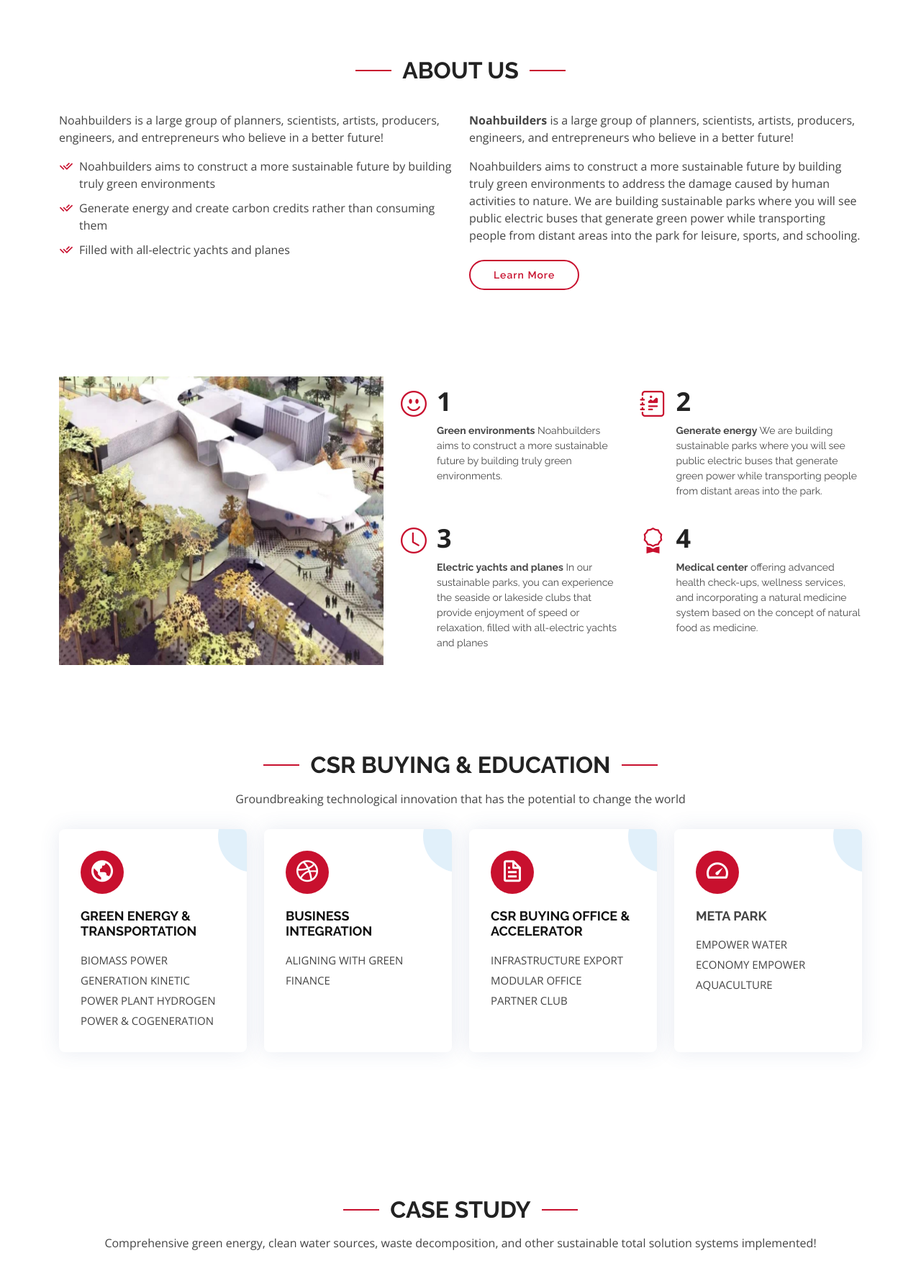
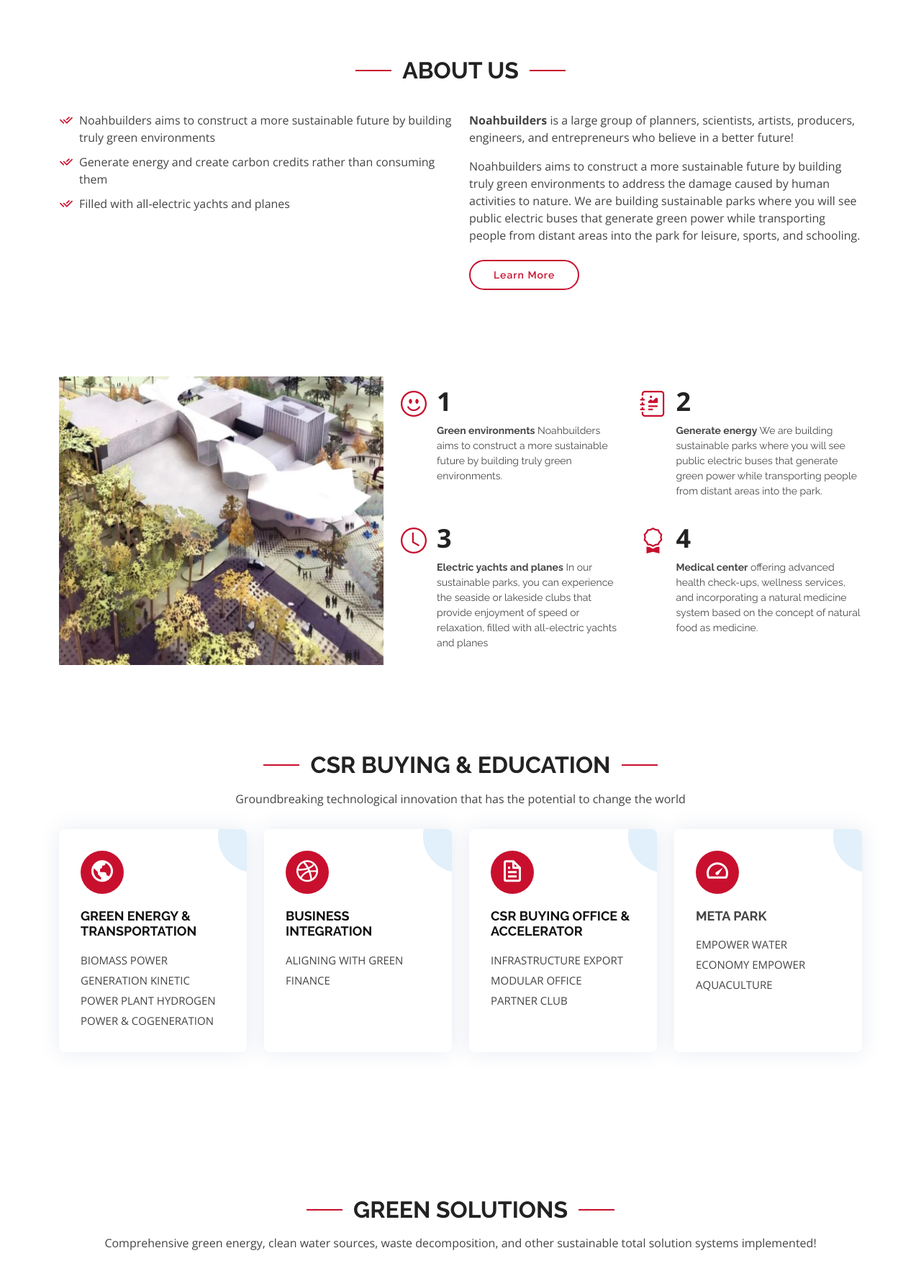
Before and after one commit to chronoschou/oldnoah, a plain HTML site: page index.html in a window 1280 px wide. Shown: the part 616-2382 px from the top of the page at 72% size. Drawn offline with nearby package versions, Linux system fonts and the light colour scheme.

Commit message:
update20240313_01
update

```diff
--- a/index.html
+++ b/index.html
@@ -6,8 +6,8 @@
   <meta content="width=device-width, initial-scale=1.0" name="viewport">
 
   <title>NoahBuilders - Index</title>
-  <meta content="" name="description">
-  <meta content="" name="keywords">
+  <meta content="Noahbuilders is a large group of planners, scientists, artists, producers, engineers, and entrepreneurs who believe in a better future!" name="description">
+  <meta content="green energy,solar,esg,csr,green city" name="keywords">
 
   <!-- Favicons -->
   <link href="assets/img/favicon.png" rel="icon">
@@ -25,16 +25,9 @@
   <link href="assets/vendor/remixicon/remixicon.css" rel="stylesheet">
   <link href="assets/vendor/swiper/swiper-bundle.min.css" rel="stylesheet">
 
-  <!-- Template Main CSS File -->
+  <!-- Main CSS File -->
   <link href="assets/css/style.css" rel="stylesheet">
 
-  <!-- =======================================================
-  * Template Name: NoahBuilders.US
-  * Updated: Jan 29 2024 with Bootstrap v5.3.2
-  * Template URL: https://bootstrapmade.com/NoahBuilders.US-free-bootstrap-template/
-  * Author: BootstrapMade.com
-  * License: https://bootstrapmade.com/license/
-  ======================================================== -->
 </head>
 
 <body>
@@ -114,9 +107,9 @@
 
         <div class="row content">
           <div class="col-lg-6" data-aos="fade-up" data-aos-delay="150">
-            <p>
+            <!-- <p>
               Noahbuilders is a large group of planners, scientists, artists, producers, engineers, and entrepreneurs who believe in a better future!
-            </p>
+            </p> -->
             <ul>
               <li><i class="ri-check-double-line"></i> Noahbuilders aims to construct a more sustainable future by building truly green environments </li>
               <li><i class="ri-check-double-line"></i> Generate energy and create carbon credits rather than consuming them</li>
@@ -385,7 +378,7 @@
       <div class="container">
 
         <div class="section-title" data-aos="fade-up">
-          <h2>Case Study</h2>
+          <h2>Green Solutions</h2>
           <p>Comprehensive green energy, clean water sources, waste decomposition, and other sustainable total solution systems implemented!</p>
         </div>
 
```
Also changed, not shown: assets/img/team/30.png.
